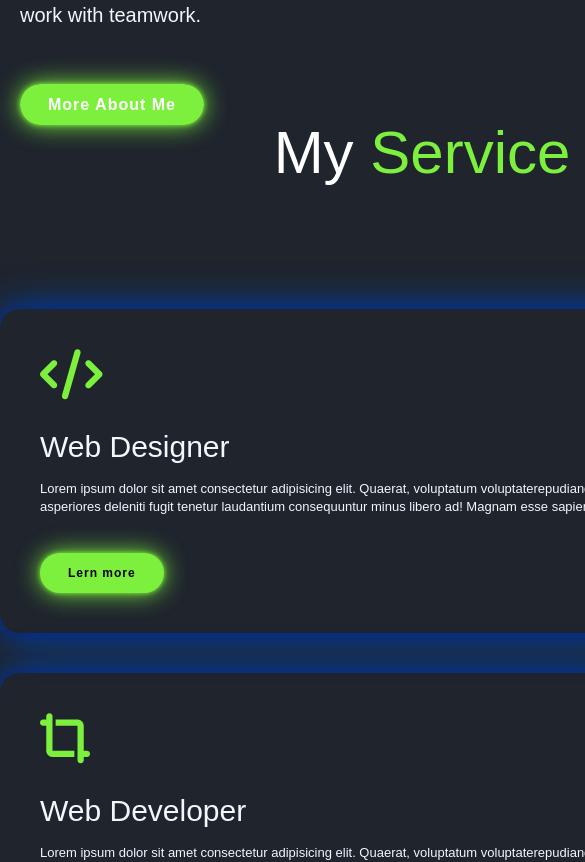
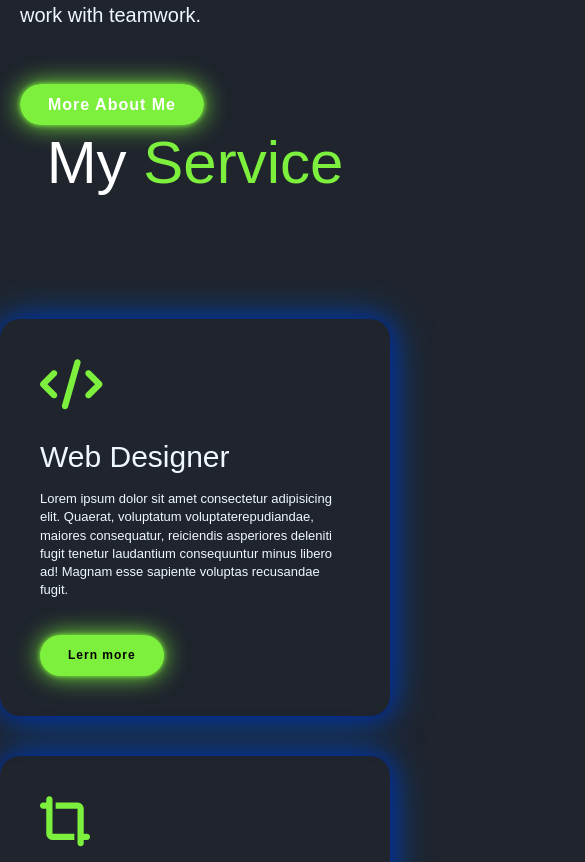
Before and after one commit to VIKASH251204/myportfolio1, a React (Create React App) app: page / in a window 390 px wide. Shown: the part 1803-2665 px from the top of the page, 585 px wide, since content can reach past the window. Built offline with nearby package versions, Linux system fonts and the light colour scheme.

Commit message:
portfolio responsive

```diff
--- a/src/App.css
+++ b/src/App.css
@@ -341,21 +341,22 @@ grid-template-columns: 1fr 1fr;
 }
 
 .container{
-  padding: 90px;
-
+  width: 100%;
 }
 
 .service{
-  width: 100vh;
+  width: 100%;
   color: aliceblue;
   font-size: 20px;
   line-height: 1.4;
   margin-bottom: 4rem;
 
 
+
 }
 
 .sub-title{
+  margin-top: 10px;
   text-align: center;
   font-size: 60px;
   padding-bottom: 70px;
@@ -912,7 +913,7 @@ section{
 }
 
 .last-text{
-  width: 100%;
+  width: 116%;
   text-align: center;
   padding: 25px 0;
   background: rgb(7, 85, 91);
```
